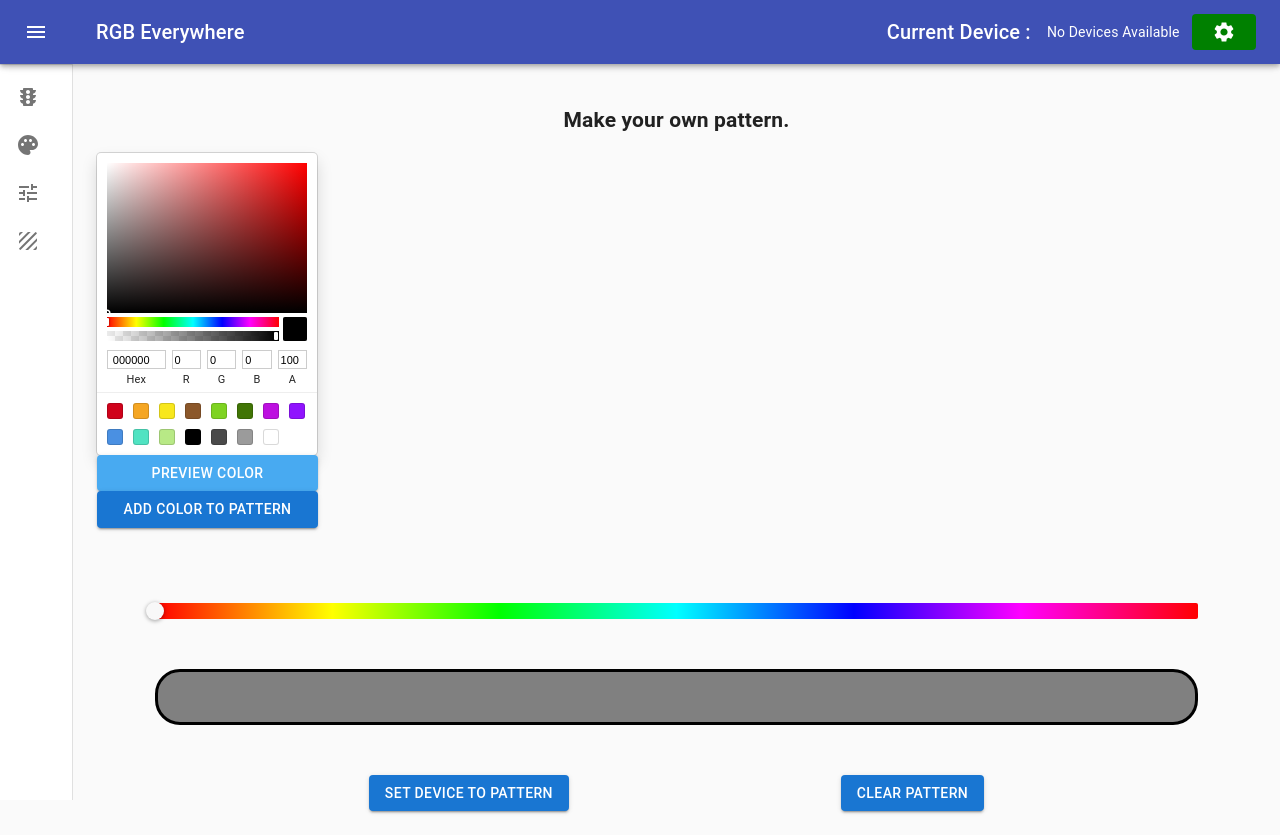
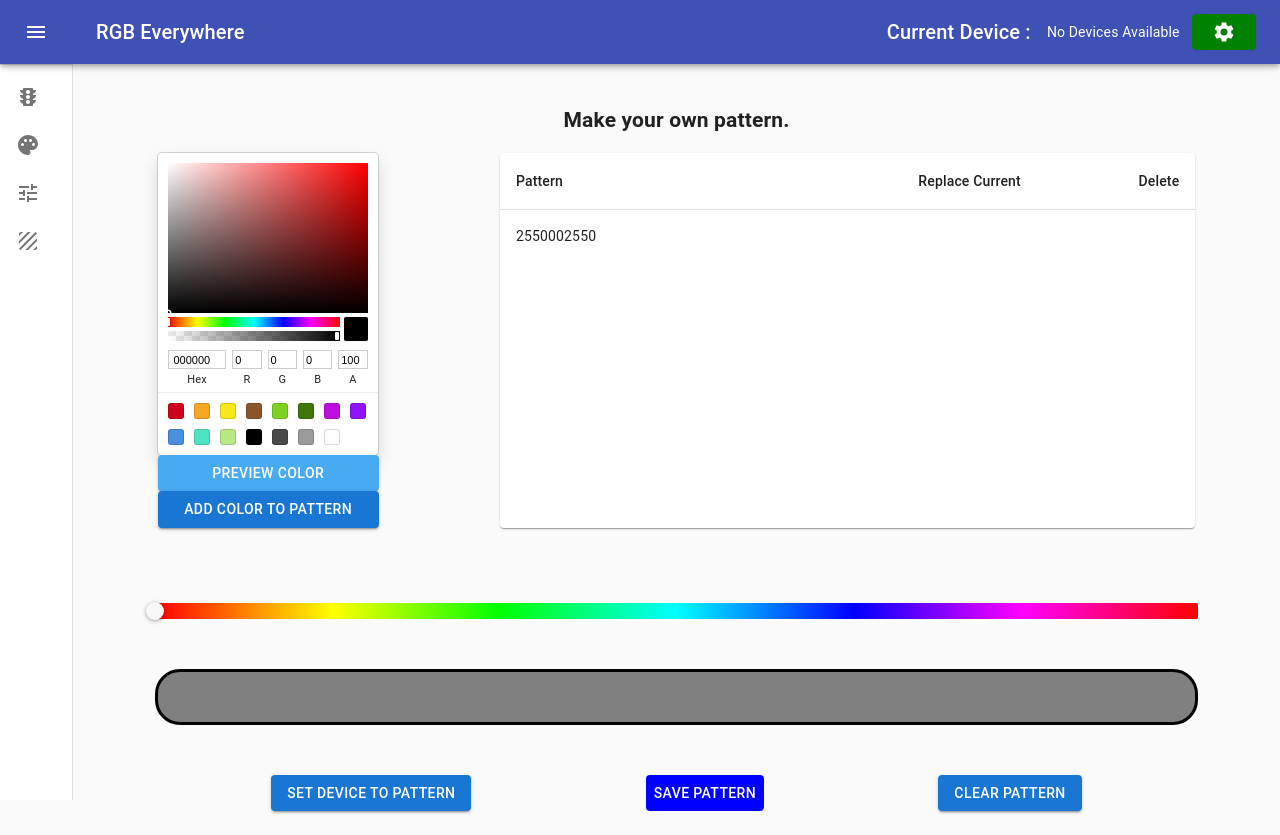
Before and after one commit to sagacious-solutions/rgb-everywhere-web-interface, a React (Create React App) app: page / in a window 1280 px wide. Both pictures are taken after a click on the button "DIY Patterns". Built offline with nearby package versions, Linux system fonts and the light colour scheme; no server answers.

Commit message:
Now able to send the current pattern to the database

```diff
--- a/src/pages/CustomPattern.js
+++ b/src/pages/CustomPattern.js
@@ -1,9 +1,11 @@
 import { useEffect, useState } from "react";
 import BasicButton from "./components/BasicButton";
+import PatternTable from "./components/PatternTable";
 import Avatar from "@mui/material/Avatar";
 import Stack from "@mui/material/Stack";
 import useServerCommunication from "../serverCommunication";
 import { SketchPicker, HuePicker } from "react-color";
+import { Button } from "@mui/material";
 
 function getRgb(color) {
     const r = color.rgb.r;
@@ -12,7 +14,25 @@ function getRgb(color) {
     return [r, g, b];
 }
 
+function patternToRgbArray(pattern) {
+    let rgbArr = [];
+
+    pattern.forEach((color) => {
+        rgbArr.push(getRgb(color));
+    });
+
+    return rgbArr;
+}
+
+/**
+ * Takes a color as an Array or Color object and returns the CSS color string
+ * @param {*} color
+ * @returns a CSS compatible color string
+ */
 function colorToCssRgb(color) {
+    if (Array.isArray(color)) {
+        return `rgb(${color[0]},${color[1]},${color[2]})`;
+    }
     return `rgb(${color.rgb.r},${color.rgb.g},${color.rgb.b})`;
 }
 
@@ -38,7 +58,7 @@ function generatePatternDots(pattern) {
 }
 
 function CustomPattern(props) {
-    const { postColorRequest, postCustomPatternRequest } =
+    const { postColorRequest, postCustomPatternRequest, postNewPattern } =
         useServerCommunication();
     const [pattern, setPattern] = useState([]);
     const [color, setColor] = useState({ rgb: { r: 50, g: 0, b: 0 } });
@@ -72,12 +92,21 @@ function CustomPattern(props) {
     return (
         <div>
             <h2>Make your own pattern.</h2>
+            <div
+                style={{
+                    display: "flex",
+                    flexDirection: "row",
+                    justifyContent: "space-around",
+                }}
+            >
                 <div style={{ display: "flex", flexDirection: "column" }}>
                     <SketchPicker onChange={handleColorChange} color={color} />
                     <BasicButton
                         style={{ width: "221px", backgroundColor: "#48AAF1" }}
                         buttonText={"Preview Color"}
-                    onClick={() => postColorRequest(rgb, props.currentDevice)}
+                        onClick={() =>
+                            postColorRequest(rgb, props.currentDevice)
+                        }
                     />
                     <BasicButton
                         style={{ width: "221px" }}
@@ -88,7 +117,8 @@ function CustomPattern(props) {
                         }}
                     />
                 </div>
-
+                <PatternTable />
+            </div>
             <div
                 style={{
                     display: "flex",
@@ -130,6 +160,14 @@ function CustomPattern(props) {
                     buttonText={"Set device to Pattern"}
                     onClick={() => sendPatternToServer(pattern)}
                 />
+                <Button
+                    sx={{ background: "blue", color: "white" }}
+                    onClick={() => {
+                        postNewPattern(patternToRgbArray(pattern));
+                    }}
+                >
+                    Save Pattern
+                </Button>
                 <BasicButton
                     style={{}}
                     buttonText={"Clear Pattern"}
--- a/src/serverCommunication.js
+++ b/src/serverCommunication.js
@@ -12,6 +12,9 @@ export default function useServerCommunication() {
     }
     function postNewDevice(device) {
         return axios.post(DB_URL + "/putNewDevice/", { device });
+    }
+    function postNewPattern(pattern) {
+        return axios.post(DB_URL + "/putNewPattern/", { pattern });
     }
     function postUpdateDevice(device) {
         return axios.post(DB_URL + "/updateDevice/", { device });
@@ -87,5 +90,6 @@ export default function useServerCommunication() {
         postDeleteDevice,
         sayHello,
         postDeviceConfig,
+        postNewPattern,
     };
 }
```
Lines whose indentation alone changed are shown as unchanged.
